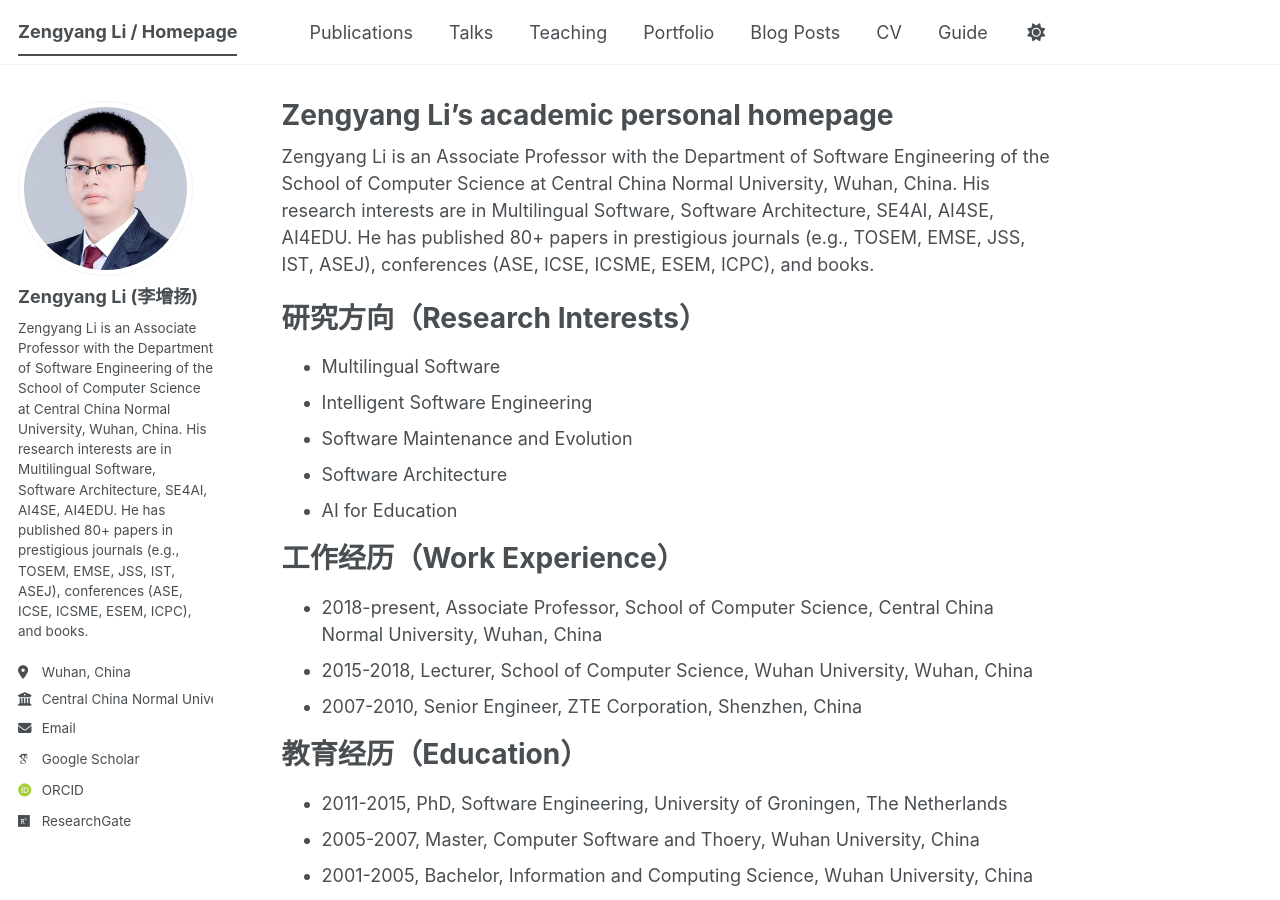
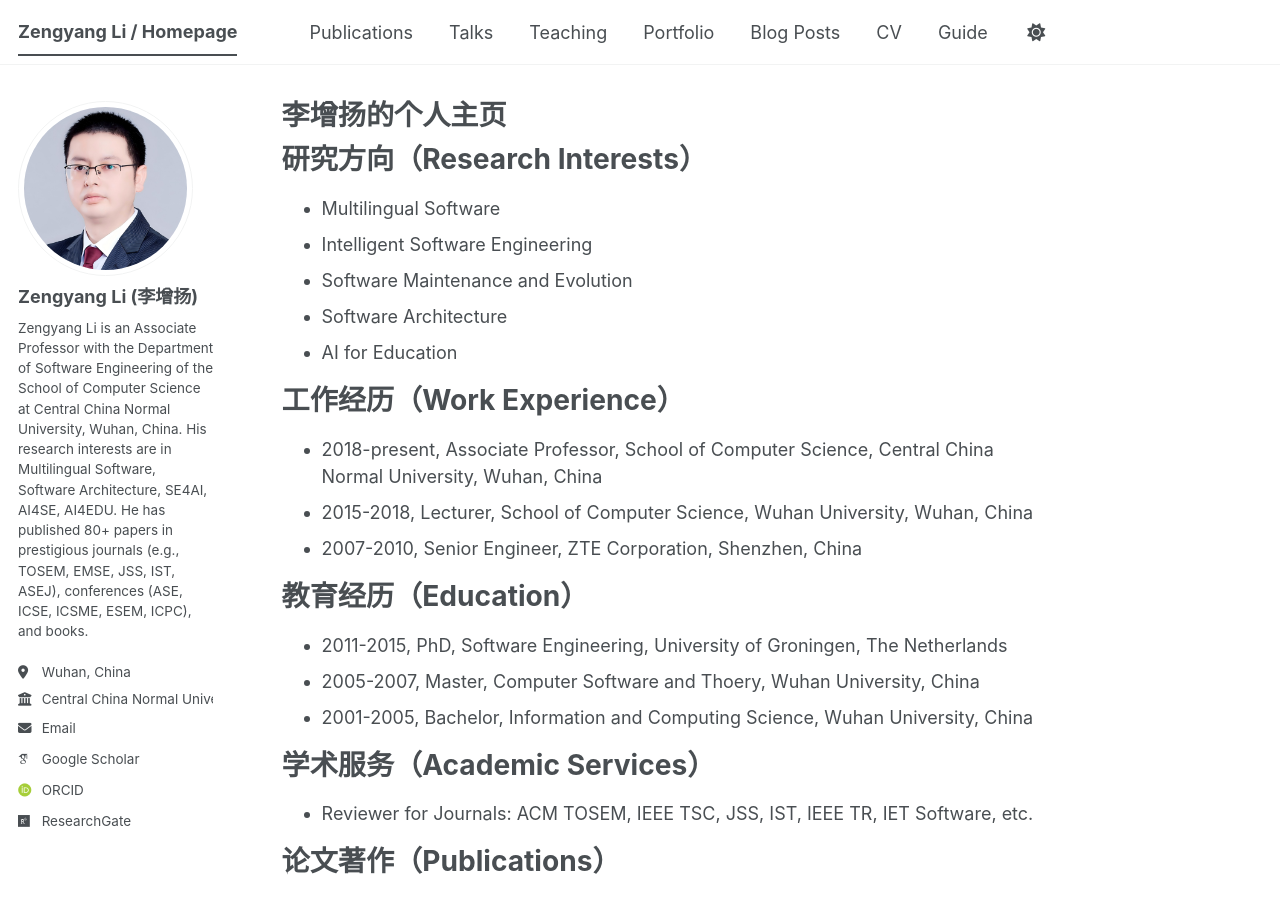
Before and after one commit to zengyang/zengyang.github.io, a Jekyll site: the page built from _pages/about.md, in a window 1280 px wide and 900 px high. Built offline with Jekyll 4.4.1, drawn with Linux system fonts in a browser that asks for light colours; some web fonts are replaced; a script bundle is joined from its source files by our own code; library files that are not in the unit come from our copies.

Commit message:
Translate title to Chinese and add academic services
Updated the title and added academic services section in Chinese.

```diff
--- a/_pages/about.md
+++ b/_pages/about.md
@@ -1,6 +1,6 @@
 ---
 permalink: /
-title: "Zengyang Li's academic personal homepage"
+title: "李增扬的个人主页"
 author_profile: true
 redirect_from:
   - /about/
@@ -8,7 +8,6 @@ redirect_from:
 ---
 
 
-Zengyang Li is an Associate Professor with the Department of Software Engineering of the School of Computer Science at Central China Normal University, Wuhan, China. His research interests are in Multilingual Software, Software Architecture, SE4AI, AI4SE, AI4EDU. He has published 80+ papers in prestigious journals (e.g., TOSEM, EMSE, JSS, IST, ASEJ), conferences (ASE, ICSE, ICSME, ESEM, ICPC), and books.
 
 研究方向（Research Interests）
 ======
@@ -29,6 +28,10 @@ Zengyang Li is an Associate Professor with the Department of Software Engineerin
 - 2011-2015, PhD, Software Engineering, University of Groningen, The Netherlands
 - 2005-2007, Master, Computer Software and Thoery, Wuhan University, China
 - 2001-2005, Bachelor, Information and Computing Science, Wuhan University, China
+
+学术服务（Academic Services）
+======
+- Reviewer for Journals: ACM TOSEM, IEEE TSC, JSS, IST, IEEE TR, IET Software, etc.
 
 论文著作（Publications）
 ======
```
